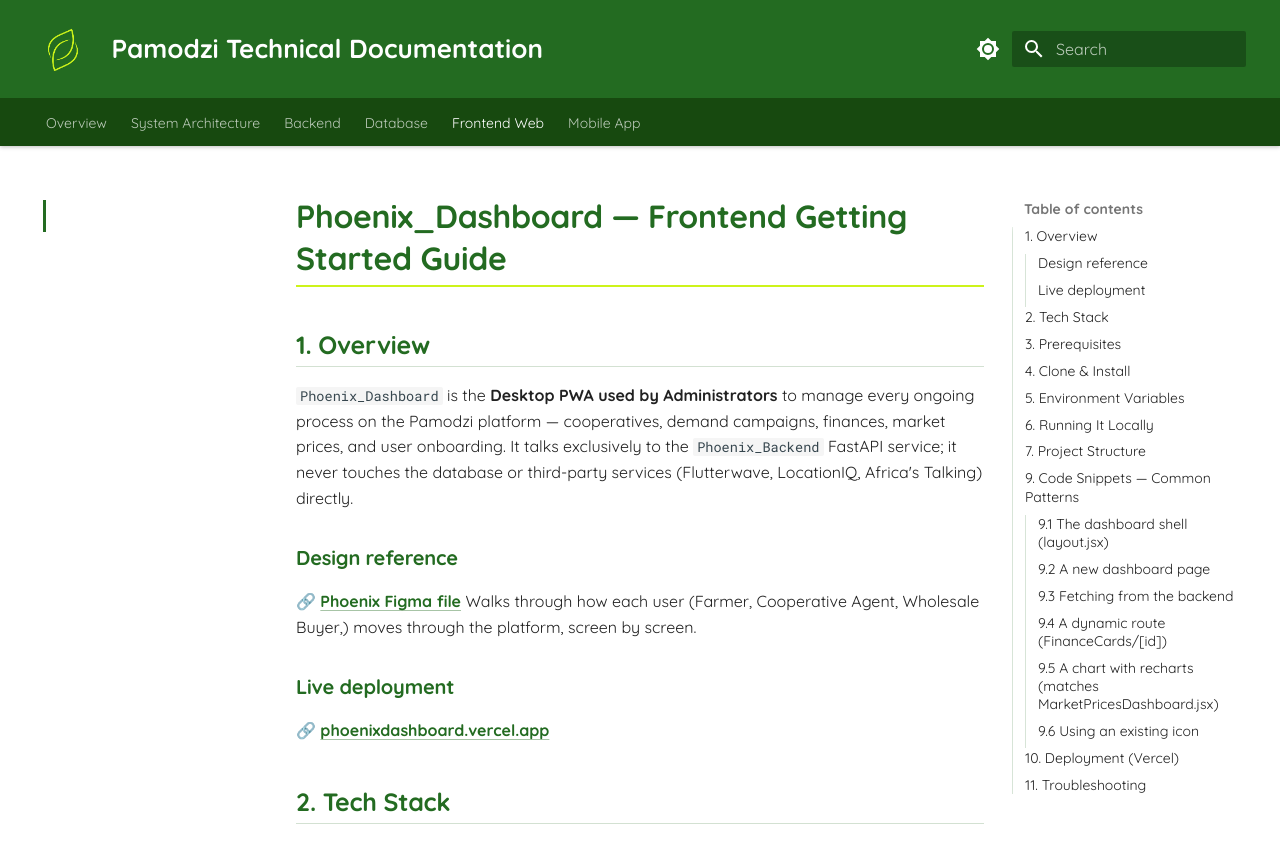
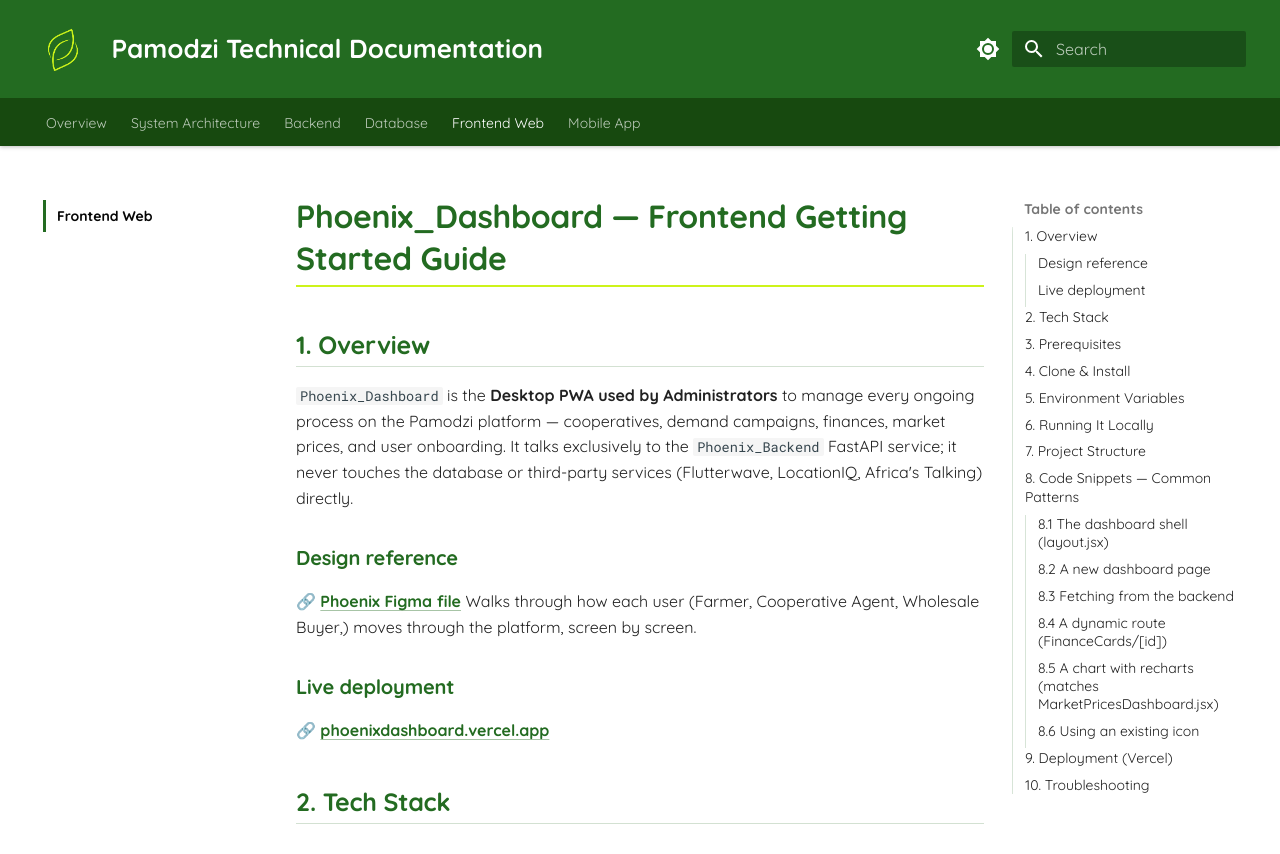
Before and after one commit to akirachix/Phoenix_Technical_Documentation, an MkDocs documentation site: the page built from docs/frontend_web.md, in a window 1280 px wide. Shown: the top 854 px of the page. Built offline with MkDocs 1.6.1 and Material for MkDocs 9.7.7, drawn with Linux system fonts in a browser that asks for light colours; some of the changed text lies outside the part shown.

Commit message:
chnaged color of navbar and tested strict build

````diff
--- a/docs/assets/brand/pamodzi.css
+++ b/docs/assets/brand/pamodzi.css
@@ -292,7 +292,7 @@ body,
 }
 
 .md-nav--primary .md-nav__item .md-nav__link--active .md-ellipsis {
-  color: #fff;
+  color: #060606;
 }
 
 .md-tabs__link--active {
--- a/docs/frontend_web.md
+++ b/docs/frontend_web.md
@@ -169,27 +169,11 @@ libs/
 ---
 
 
-<!-- ### 8. Screens in detail
 
-A closer look at the three screens most people touch first:
 
-**Home**
+## 8. Code Snippets — Common Patterns
 
-Live counts (cooperatives, buyers, farmers, campaigns, listings), escrow/phase status chips, an active-campaigns table with per-row refund/extend actions, an activity feed, and a 30-day aggregation trend chart.
-
-**Onboard User**
-
-Single form, three roles via radio select — Cooperative, Cooperative Agent, Admin — routing to `POST /cooperatives/`, `POST /cooperative-agents/onboard`, or `POST /auth/admin/onboard` depending on which is picked.
-
-**Market Price**
-
-Per-crop price cards (ZMW/50kg) above a multi-line trend chart with a color-coded legend — sourced from `GET /market-prices/current` and `/market-prices/history`.
-
---- -->
-
-## 9. Code Snippets — Common Patterns
-
-### 9.1 The dashboard shell (`layout.jsx`)
+### 8.1 The dashboard shell (`layout.jsx`)
 
 Every route nested under `app/dashboard/` gets wrapped by this layout.
 
@@ -214,7 +198,7 @@ export default function DashboardLayout({ children }) {
 
 If you build a new page *outside* `app/dashboard/` (like `Home` or `login`) it will **not** get this shell automatically — that's why `/login` and `/Home` have their own standalone styling. Decide early whether a new screen belongs inside the admin shell or not.
 
-### 9.2 A new dashboard page
+### 8.2 A new dashboard page
 
 ```jsx
 
@@ -230,7 +214,7 @@ export default function ExampleFeaturePage() {
 }
 ```
 
-### 9.3 Fetching from the backend
+### 8.3 Fetching from the backend
 
 ```js
 const API_URL = process.env.NEXT_PUBLIC_API_URL;
@@ -277,7 +261,7 @@ export default function MarketPriceWidget() {
 }
 ```
 
-### 9.4 A dynamic route (`FinanceCards/[id]`)
+### 8.4 A dynamic route (`FinanceCards/[id]`)
 
 ```jsx
 import { apiGet } from "@/lib/api";
@@ -299,7 +283,7 @@ export default async function FinanceCardPage({ params }) {
 
 Note `params` is a `Promise` you have to `await` in current Next.js — a common mistake porting patterns from older Next.js tutorials is treating `params` as a plain object.
 
-### 9.5 A chart with recharts (matches `MarketPricesDashboard.jsx`)
+### 8.5 A chart with recharts (matches `MarketPricesDashboard.jsx`)
 
 ```jsx
 import { LineChart, Line, XAxis, YAxis, Tooltip, ResponsiveContainer } from "recharts";
@@ -318,7 +302,7 @@ export default function PriceTrendChart({ data }) {
 }
 ```
 
-### 9.6 Using an existing icon
+### 8.6 Using an existing icon
 
 ```jsx
 import { LeafIcon } from "@/components/dashboard/icons";
@@ -350,7 +334,7 @@ The frontend deploys to **Vercel**, connected to the `Phoenix_Dashboard` repo, a
 
 ---
 
-## 11. Troubleshooting
+## 10. Troubleshooting
 
 | Symptom | Likely cause | Check |
 |---|---|---|
````
Also changed, not shown: other parts of docs/frontend_web.md (+1 -1 lines), site/assets/brand/pamodzi.css, site/frontend_web/index.html, site/search/search_index.json.
